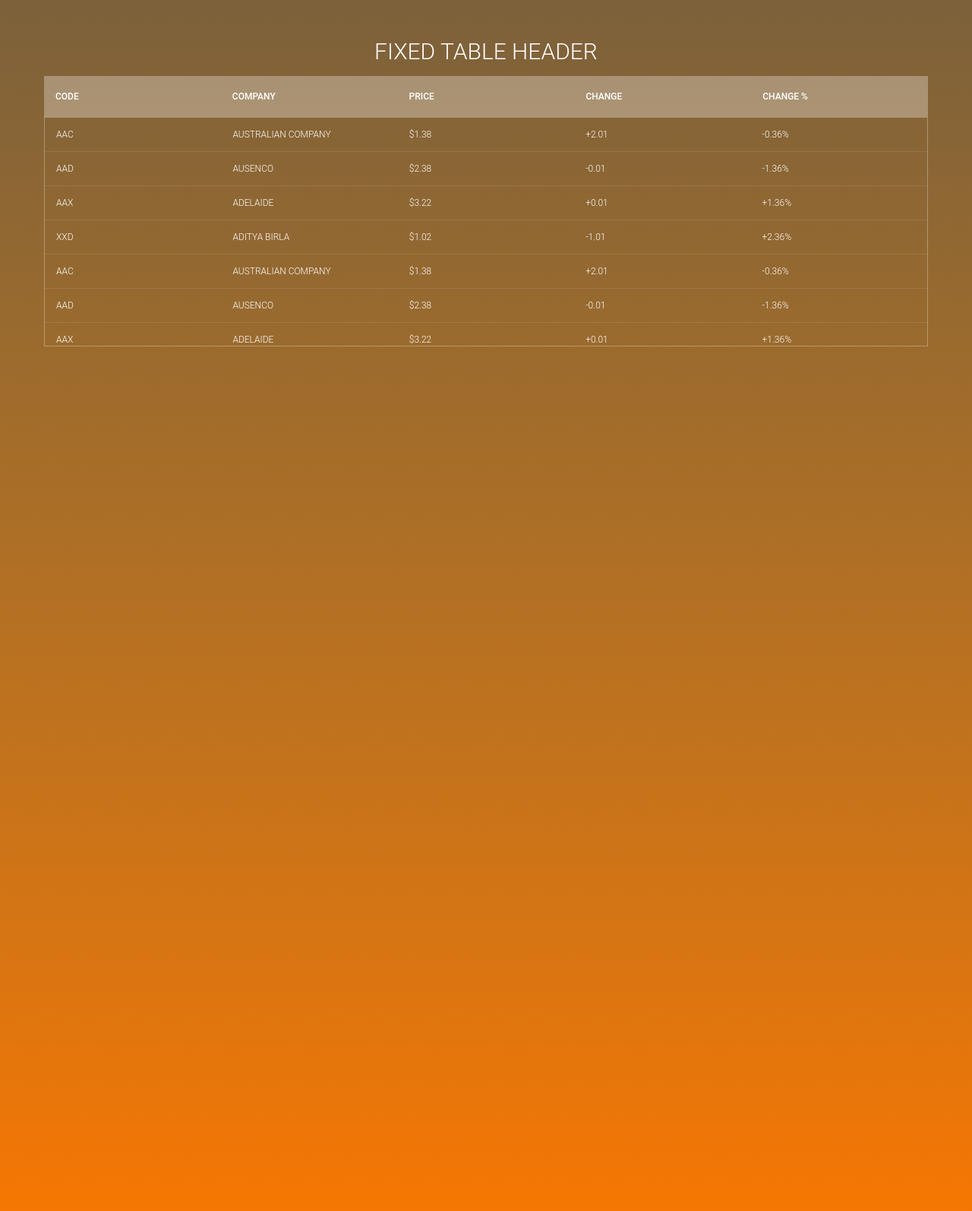
After one commit to MuhdMujibRahman/CitraKnowledgeBase, a Django app: page /Result/ in a window 1280 px wide. The commit adds this page. Shown: the top 1594 px of the page at 76% size. Run offline with Django 3.2, Linux system fonts and the light colour scheme; lists and menus that the app fills with data are empty.

Commit message:
alot of changes

```diff
--- a/CitraKBS/urls.py
+++ b/CitraKBS/urls.py
@@ -17,9 +17,10 @@ from django.conf import settings
 from django.conf.urls.static import static
 from django.contrib import admin
 from django.urls import path
-from app.views import Home_view
+from app.views import Home_view,TableResult_view
 
 urlpatterns = [
+    path('Result/', TableResult_view, name='Result'),
     path('',Home_view, name='home'),
     path('admin/', admin.site.urls),
 
--- a/Template/Home.html
+++ b/Template/Home.html
@@ -109,7 +109,10 @@
                     <button type="button" id="ClickSubject" onclick="SubjectGet()">
                             <h3 id="TextResult2"></h3></button>
             </div>
-            <div class='class' id="result-2"></div>
+            <div class='class' id="result-3">
+                    <button type="button" id="ClickSubject" onclick="SubjectGet()">
+                            <h3 id="TextResult3"></h3></button>
+            </div>
         </div>
           <div id="Btn_container">
                     <button id="Btn" type="button" class="learn-more" onclick="ChangeQuestion()">
--- /dev/null
+++ b/Template/TableResult.html
@@ -0,0 +1,261 @@
+{% load staticfiles%}
+<html lang="en">
+    <head>
+            <meta charset="UTF-8">
+            <link rel="stylesheet" type="text/css" href="{% static 'css/TableStyle.css'%}">
+            <title>Result</title>
+    </head>
+    <body>
+
+            <section>
+                <!--for demo wrap-->
+                <h1>Fixed Table header</h1>
+                <div class="tbl-header">
+                  <table cellpadding="0" cellspacing="0" border="0">
+                    <thead>
+                      <tr>
+                        <th>Code</th>
+                        <th>Company</th>
+                        <th>Price</th>
+                        <th>Change</th>
+                        <th>Change %</th>
+                      </tr>
+                    </thead>
+                  </table>
+                </div>
+                <div class="tbl-content">
+                  <table cellpadding="0" cellspacing="0" border="0">
+                    <tbody>
+                      <tr>
+                        <td>AAC</td>
+                        <td>AUSTRALIAN COMPANY </td>
+                        <td>$1.38</td>
+                        <td>+2.01</td>
+                        <td>-0.36%</td>
+                      </tr>
+                      <tr>
+                        <td>AAD</td>
+                        <td>AUSENCO</td>
+                        <td>$2.38</td>
+                        <td>-0.01</td>
+                        <td>-1.36%</td>
+                      </tr>
+                      <tr>
+                        <td>AAX</td>
+                        <td>ADELAIDE</td>
+                        <td>$3.22</td>
+                        <td>+0.01</td>
+                        <td>+1.36%</td>
+                      </tr>
+                      <tr>
+                        <td>XXD</td>
+                        <td>ADITYA BIRLA</td>
+                        <td>$1.02</td>
+                        <td>-1.01</td>
+                        <td>+2.36%</td>
+                      </tr>
+                      <tr>
+                        <td>AAC</td>
+                        <td>AUSTRALIAN COMPANY </td>
+                        <td>$1.38</td>
+                        <td>+2.01</td>
+                        <td>-0.36%</td>
+                      </tr>
+                      <tr>
+                        <td>AAD</td>
+                        <td>AUSENCO</td>
+                        <td>$2.38</td>
+                        <td>-0.01</td>
+                        <td>-1.36%</td>
+                      </tr>
+                      <tr>
+                        <td>AAX</td>
+                        <td>ADELAIDE</td>
+                        <td>$3.22</td>
+                        <td>+0.01</td>
+                        <td>+1.36%</td>
+                      </tr>
+                      <tr>
+                        <td>XXD</td>
+                        <td>ADITYA BIRLA</td>
+                        <td>$1.02</td>
+                        <td>-1.01</td>
+                        <td>+2.36%</td>
+                      </tr>
+                      <tr>
+                        <td>AAC</td>
+                        <td>AUSTRALIAN COMPANY </td>
+                        <td>$1.38</td>
+                        <td>+2.01</td>
+                        <td>-0.36%</td>
+                      </tr>
+                      <tr>
+                        <td>AAD</td>
+                        <td>AUSENCO</td>
+                        <td>$2.38</td>
+                        <td>-0.01</td>
+                        <td>-1.36%</td>
+                      </tr>
+                      <tr>
+                        <td>AAX</td>
+                        <td>ADELAIDE</td>
+                        <td>$3.22</td>
+                        <td>+0.01</td>
+                        <td>+1.36%</td>
+                      </tr>
+                      <tr>
+                        <td>XXD</td>
+                        <td>ADITYA BIRLA</td>
+                        <td>$1.02</td>
+                        <td>-1.01</td>
+                        <td>+2.36%</td>
+                      </tr>
+                      <tr>
+                        <td>AAC</td>
+                        <td>AUSTRALIAN COMPANY </td>
+                        <td>$1.38</td>
+                        <td>+2.01</td>
+                        <td>-0.36%</td>
+                      </tr>
+                      <tr>
+                        <td>AAD</td>
+                        <td>AUSENCO</td>
+                        <td>$2.38</td>
+                        <td>-0.01</td>
+                        <td>-1.36%</td>
+                      </tr>
+                      <tr>
+                        <td>AAX</td>
+                        <td>ADELAIDE</td>
+                        <td>$3.22</td>
+                        <td>+0.01</td>
+                        <td>+1.36%</td>
+                      </tr>
+                      <tr>
+                        <td>XXD</td>
+                        <td>ADITYA BIRLA</td>
+                        <td>$1.02</td>
+                        <td>-1.01</td>
+                        <td>+2.36%</td>
+                      </tr>
+                      <tr>
+                        <td>AAC</td>
+                        <td>AUSTRALIAN COMPANY </td>
+                        <td>$1.38</td>
+                        <td>+2.01</td>
+                        <td>-0.36%</td>
+                      </tr>
+                      <tr>
+                        <td>AAD</td>
+                        <td>AUSENCO</td>
+                        <td>$2.38</td>
+                        <td>-0.01</td>
+                        <td>-1.36%</td>
+                      </tr>
+                      <tr>
+                        <td>AAX</td>
+                        <td>ADELAIDE</td>
+                        <td>$3.22</td>
+                        <td>+0.01</td>
+                        <td>+1.36%</td>
+                      </tr>
+                      <tr>
+                        <td>XXD</td>
+                        <td>ADITYA BIRLA</td>
+                        <td>$1.02</td>
+                        <td>-1.01</td>
+                        <td>+2.36%</td>
+                      </tr>
+                      <tr>
+                        <td>AAC</td>
+                        <td>AUSTRALIAN COMPANY </td>
+                        <td>$1.38</td>
+                        <td>+2.01</td>
+                        <td>-0.36%</td>
+                      </tr>
+                      <tr>
+                        <td>AAD</td>
+                        <td>AUSENCO</td>
+                        <td>$2.38</td>
+                        <td>-0.01</td>
+                        <td>-1.36%</td>
+                      </tr>
+                      <tr>
+                        <td>AAX</td>
+                        <td>ADELAIDE</td>
+                        <td>$3.22</td>
+                        <td>+0.01</td>
+                        <td>+1.36%</td>
+                      </tr>
+                      <tr>
+                        <td>XXD</td>
+                        <td>ADITYA BIRLA</td>
+                        <td>$1.02</td>
+                        <td>-1.01</td>
+                        <td>+2.36%</td>
+                      </tr>
+                      <tr>
+                        <td>AAC</td>
+                        <td>AUSTRALIAN COMPANY </td>
+                        <td>$1.38</td>
+                        <td>+2.01</td>
+                        <td>-0.36%</td>
+                      </tr>
+                      <tr>
+                        <td>AAD</td>
+                        <td>AUSENCO</td>
+                        <td>$2.38</td>
+                        <td>-0.01</td>
+                        <td>-1.36%</td>
+                      </tr>
+                      <tr>
+                        <td>AAX</td>
+                        <td>ADELAIDE</td>
+                        <td>$3.22</td>
+                        <td>+0.01</td>
+                        <td>+1.36%</td>
+                      </tr>
+                      <tr>
+                        <td>XXD</td>
+                        <td>ADITYA BIRLA</td>
+                        <td>$1.02</td>
+                        <td>-1.01</td>
+                        <td>+2.36%</td>
+                      </tr>
+                      <tr>
+                        <td>AAC</td>
+                        <td>AUSTRALIAN COMPANY </td>
+                        <td>$1.38</td>
+                        <td>+2.01</td>
+                        <td>-0.36%</td>
+                      </tr>
+                      <tr>
+                        <td>AAD</td>
+                        <td>AUSENCO</td>
+                        <td>$2.38</td>
+                        <td>-0.01</td>
+                        <td>-1.36%</td>
+                      </tr>
+                      <tr>
+                        <td>AAX</td>
+                        <td>ADELAIDE</td>
+                        <td>$3.22</td>
+                        <td>+0.01</td>
+                        <td>+1.36%</td>
+                      </tr>
+                      <tr>
+                        <td>XXD</td>
+                        <td>ADITYA BIRLA</td>
+                        <td>$1.02</td>
+                        <td>-1.01</td>
+                        <td>+2.36%</td>
+                      </tr>
+                    </tbody>
+                  </table>
+                </div>
+              </section>
+
+
+              <!-- follow me template -->
+    </body>
+</html>
--- a/app/views.py
+++ b/app/views.py
@@ -69,3 +69,7 @@ def Home_view(request):
             print(my_form)
 
     return render(request, "Home.html",{"my_form":my_form})
+
+
+def TableResult_view(request):
+    return render(request,"TableResult.html")
--- /dev/null
+++ b/static/css/TableStyle.css
@@ -0,0 +1,90 @@
+
+h1{
+    font-size: 30px;
+    color: #fff;
+    text-transform: uppercase;
+    font-weight: 300;
+    text-align: center;
+    margin-bottom: 15px;
+  }
+  table{
+    width:100%;
+    table-layout: fixed;
+  }
+  .tbl-header{
+    background-color: rgba(255,255,255,0.3);
+   }
+  .tbl-content{
+    height:300px;
+    overflow-x:auto;
+    margin-top: 0px;
+    border: 1px solid rgba(255,255,255,0.3);
+  }
+  th{
+    padding: 20px 15px;
+    text-align: left;
+    font-weight: 500;
+    font-size: 12px;
+    color: #fff;
+    text-transform: uppercase;
+  }
+  td{
+    padding: 15px;
+    text-align: left;
+    vertical-align:middle;
+    font-weight: 300;
+    font-size: 12px;
+    color: #fff;
+    border-bottom: solid 1px rgba(255,255,255,0.1);
+  }
+
+
+  /* demo styles */
+
+  @import url(https://fonts.googleapis.com/css?family=Roboto:400,500,300,700);
+  body{
+    background:linear-gradient(to bottom, #7c613b, #986a2f, #b67122, #d77513, #fb7700);
+    font-family: 'Roboto', sans-serif;
+  }
+  section{
+    margin: 50px;
+  }
+
+
+  /* follow me template */
+  .made-with-love {
+    margin-top: 40px;
+    padding: 10px;
+    clear: left;
+    text-align: center;
+    font-size: 10px;
+    font-family: arial;
+    color: #fff;
+  }
+  .made-with-love i {
+    font-style: normal;
+    color: #F50057;
+    font-size: 14px;
+    position: relative;
+    top: 2px;
+  }
+  .made-with-love a {
+    color: #fff;
+    text-decoration: none;
+  }
+  .made-with-love a:hover {
+    text-decoration: underline;
+  }
+
+
+  /* for custom scrollbar for webkit browser*/
+
+  ::-webkit-scrollbar {
+      width: 6px;
+  }
+  ::-webkit-scrollbar-track {
+      -webkit-box-shadow: inset 0 0 6px rgba(0,0,0,0.3);
+  }
+  ::-webkit-scrollbar-thumb {
+      -webkit-box-shadow: inset 0 0 6px rgba(0,0,0,0.3);
+  }
```
Also changed, not shown: static/JavaScript/script.js (+243 -29 lines), 2 other files.
